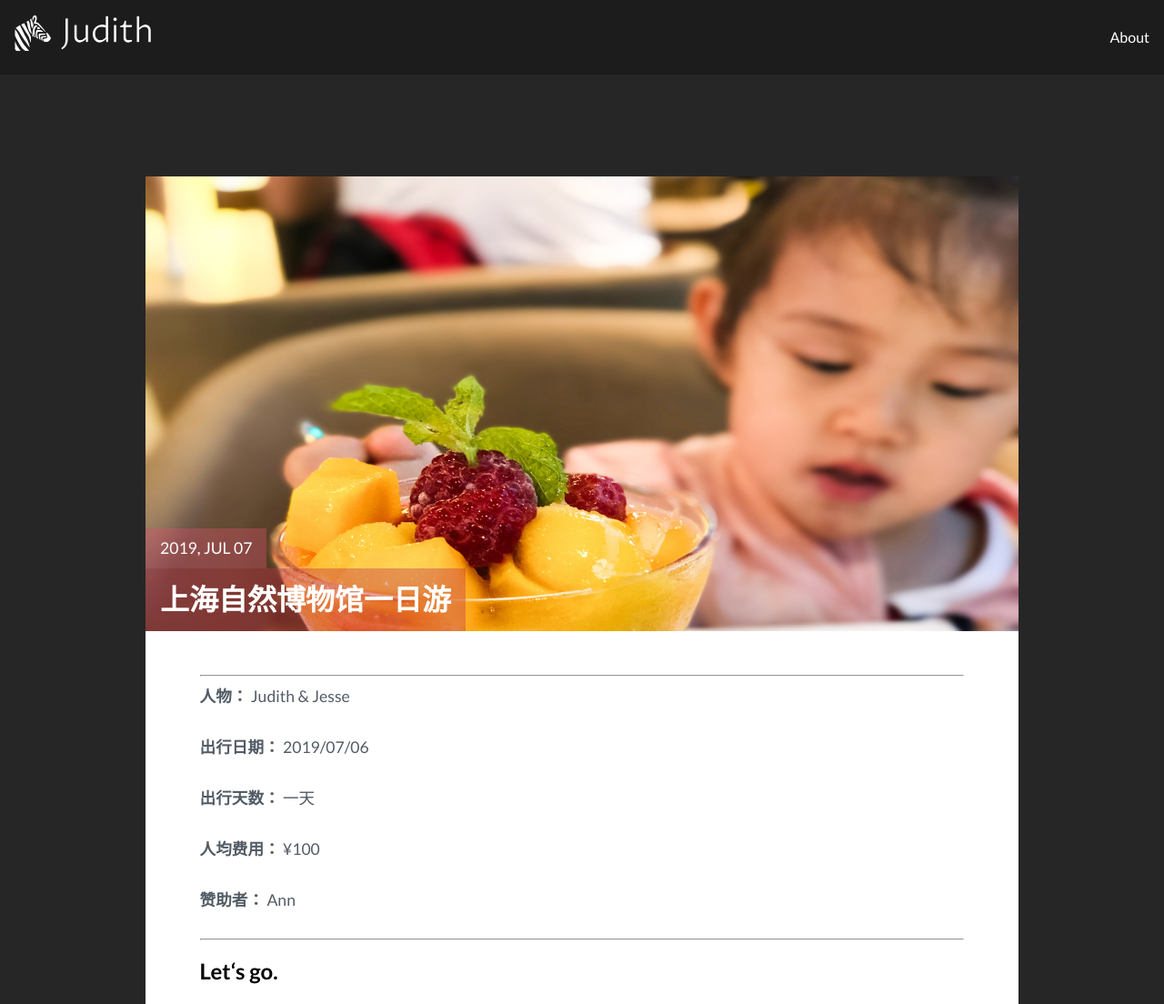
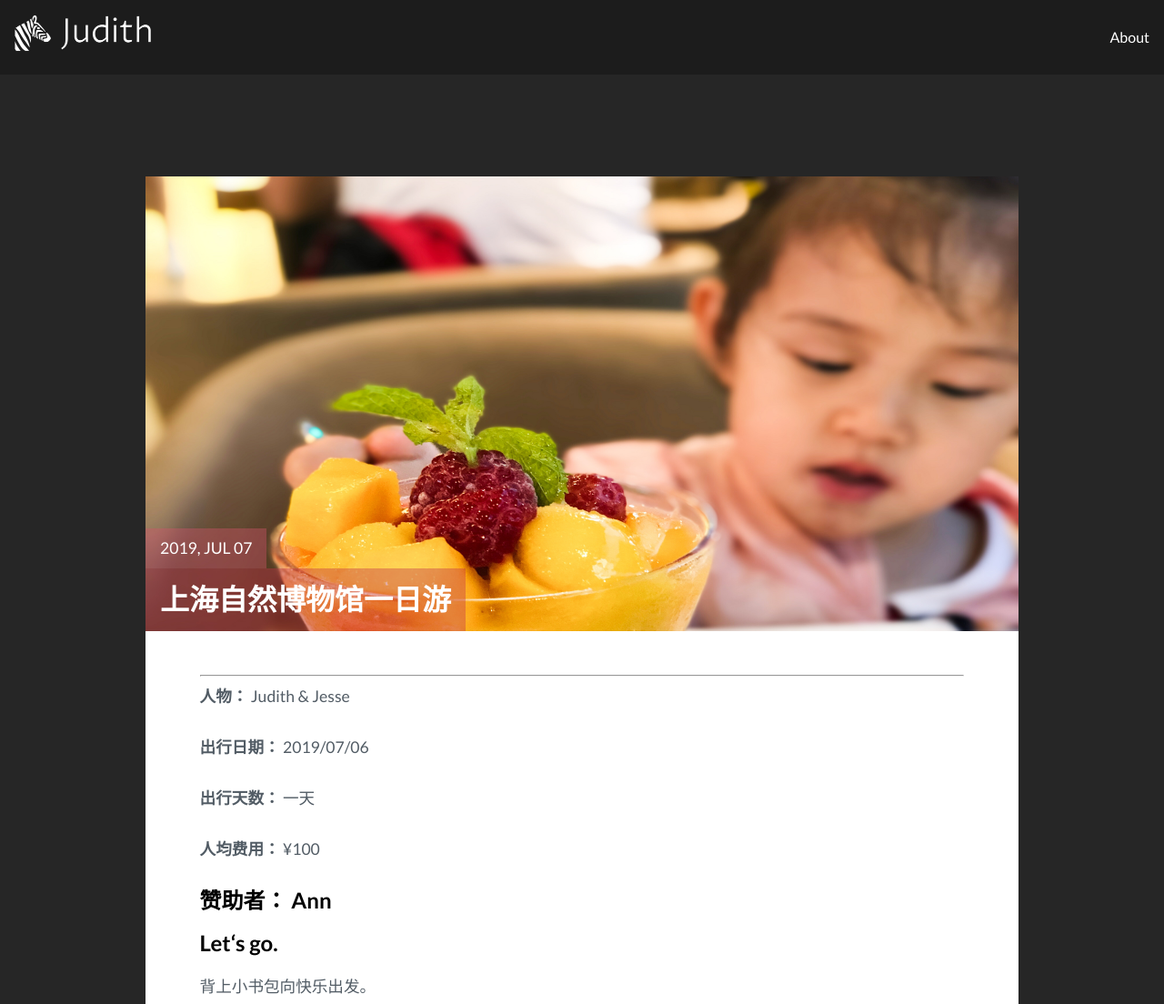
Before and after one commit to Judith-Zhu/Judith-Zhu.github.io, a Jekyll site: the page built from _posts/2019-7-6-上海自然博物馆一日游.md, in a window 1280 px wide. Shown: the top 1104 px of the page at 91% size. Built offline with Jekyll 4.4.1, drawn with Linux system fonts in a browser that asks for light colours; comment, search, counter and statistics services are not loaded; grey boxes are pictures that could not be loaded.

Commit message:
Merge branch 'master' of https://github.com/Judith-Zhu/Judith-Zhu.github.io
# Please enter a commit message to explain why this merge is necessary,
# especially if it merges an updated upstream into a topic branch.
#
# Lines starting with '#' will be ignored, and an empty message aborts
# the commit.

```diff
--- a/_includes/header.html
+++ b/_includes/header.html
@@ -4,7 +4,8 @@
   {% if page.audio %}<audio class="btn-audio" "controls="controls"" autoplay="autoplay" preload="auto" loop="loop" volume="0.2">
     <source src="{{site.baseurl}}/assets/audio/{{page.audio}}" type="audio/mpeg">
   Your browser does not support the audio element.
-  </audio>{% else %}{% endif %}
+  </audio>
+  {% endif %}
   <a href="{{site.baseurl}}/" class="logo-no"><img style=width:50%; src="{{site.baseurl}}/assets/img/logo-white.png"/></a>
   <nav class="main_menu">
     <a href="{{site.baseurl}}/about/">About</a>
--- a/_posts/2019-7-6-上海自然博物馆一日游.md
+++ b/_posts/2019-7-6-上海自然博物馆一日游.md
@@ -13,7 +13,6 @@ audio: yueding.mp3
 ---
 
 ------
-
 **人物：** Judith & Jesse
 
 **出行日期：** 2019/07/06
@@ -23,7 +22,6 @@ audio: yueding.mp3
 **人均费用：** ¥100
 
 **赞助者：** Ann
-
 ------
 
 ## Let‘s go.
```
